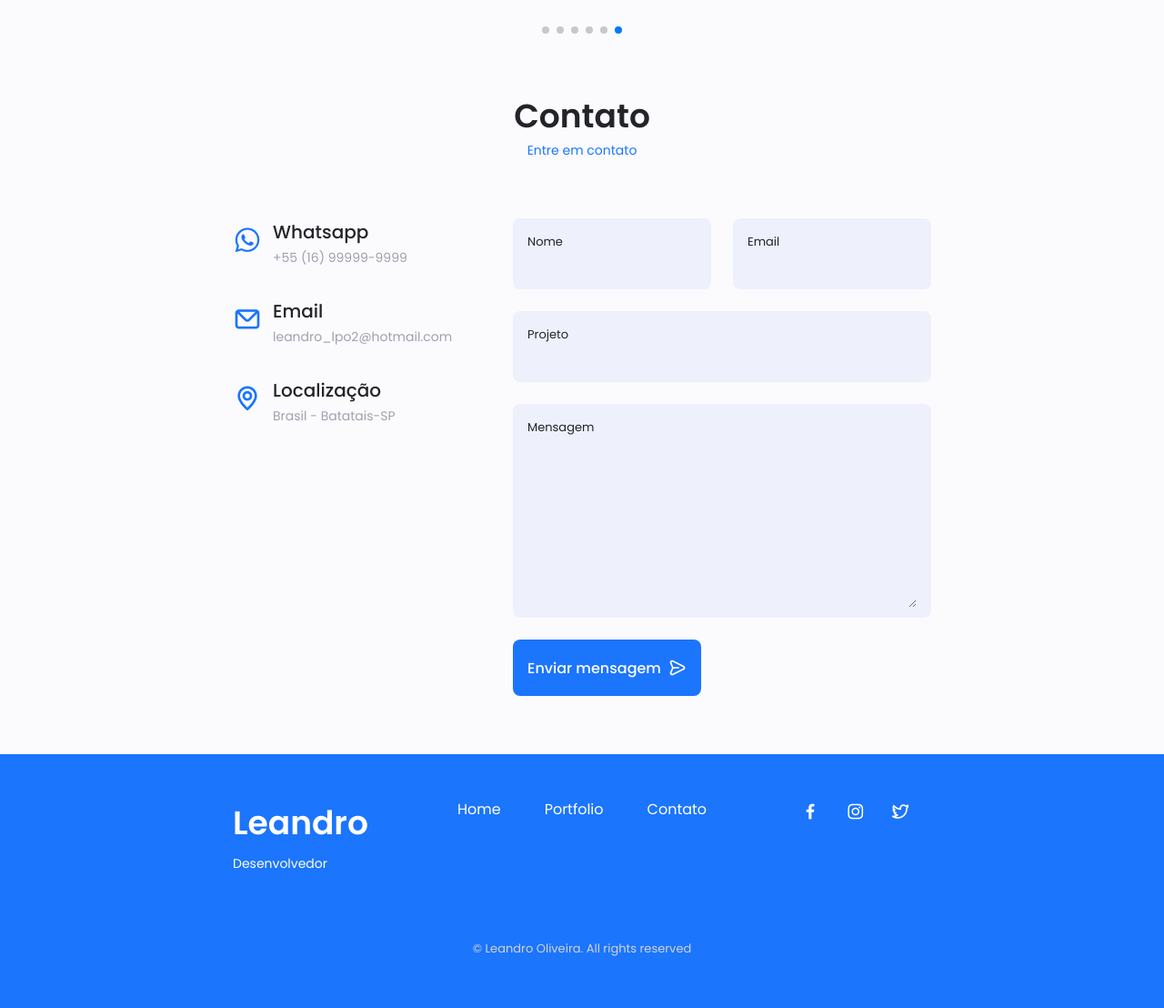
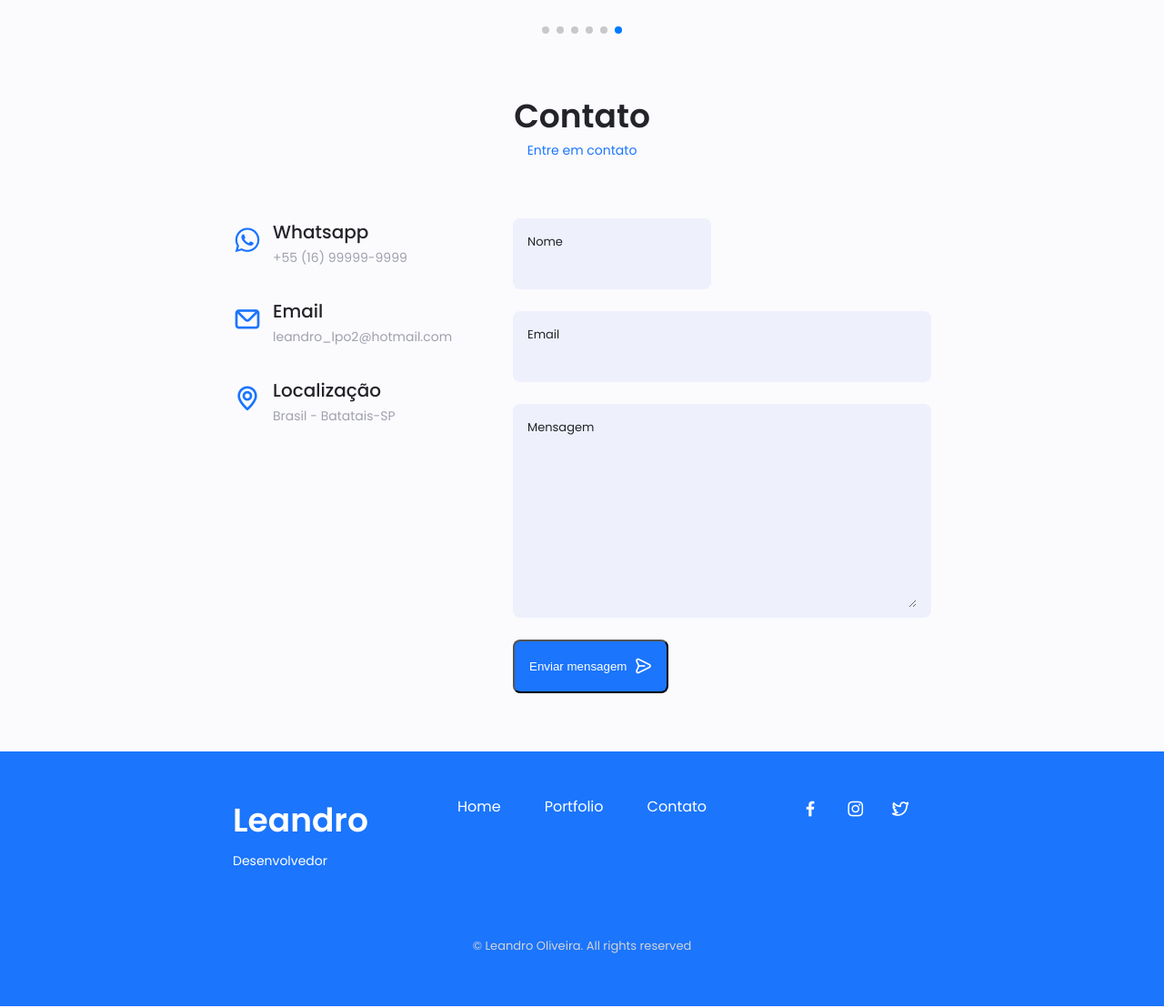
Before and after one commit to LeandroPOliveira/Portifoliov2, a Flask app: page / in a window 1280 px wide. Shown: the part 2819-3927 px from the top of the page at 91% size. Run offline with Flask 2, Linux system fonts and the light colour scheme; some libraries are stand-ins or nearby versions.

Commit message:
configuracao email

```diff
--- a/app.py
+++ b/app.py
@@ -1,23 +1,59 @@
 import os
-from flask import Flask, render_template
+from flask import Flask, render_template, redirect, request, flash
 from flask_mail import Mail, Message
+from config import email, senha
 
 app = Flask(__name__)
-# app.secret_key = 'lambreta'
-#
-# mail_settings = {
-#     "MAIL_SERVER": 'smtp.gmail.com',
-#     "MAIL_PORT": 465,
-#     "MAIL_USE_TLS": False,
-#     "MAIL_USE_SSL": True,
-#     "MAIL_USERNAME": os.environ['user'],
-#     "MAIL_PASSWORD": os.environ['senha']
-# }
+app.secret_key = 'lambreta'
+
+mail_settings = {
+    "MAIL_SERVER": 'smtp.gmail.com',
+    "MAIL_PORT": 465,
+    "MAIL_USE_TLS": False,
+    "MAIL_USE_SSL": True,
+    "MAIL_USERNAME": os.environ['email'],
+    "MAIL_PASSWORD": os.environ['senha']
+}
+
+app.config.update(mail_settings)
+
+mail = Mail(app)
+
+class Contato:
+    def __init__(self, nome, email, mensagem):
+        self.nome = nome
+        self.email = email
+        self.mensagem = mensagem
 
 @app.route('/')
 def index():
     return render_template('index.html')
 
+@app.route('/send', methods=['GET', 'POST'])
+def send():
+    if request.method == 'POST':
+        formContato = Contato(
+            request.form['nome'],
+            request.form['email'],
+            request.form['mensagem']
+        )
+
+        msg = Message(
+            subject=f'{formContato.nome} enviou uma mensagem',
+            sender=app.config.get('MAIL_USERNAME'),
+            recipients=['leandro_lpo2@hotmail.com', app.config.get('MAIL_USERNAME')],
+            body=f'''
+
+            {formContato.nome} com o email {formContato.email}, te enviou a seguinte mensagem:
+
+            {formContato.mensagem}
+                    '''
+        )
+
+        mail.send(msg)
+        flash('Mensagem enviada com sucesso!')
+
+    return redirect('/')
 
 if __name__ == '__main__':
     app.run(debug=False)
--- a/templates/index.html
+++ b/templates/index.html
@@ -579,35 +579,44 @@
                     </div>
                 </div>
 
-                <form action="" class="contact__form grid">
+                <form action="/send" method="post" class="contact__form grid">
                     <div class="contact__inputs grid">
                         <div class="contact__content">
                             <label for="" class="contact__label">Nome</label>
-                            <input type="text" class="contact__input">
+                            <input type="text" class="contact__input" name="nome" required>
                         </div>
-                        <div class="contact__content">
-                            <label for="" class="contact__label">Email</label>
-                            <input type="email" class="contact__input">
-                        </div>
+
                     </div>
                     <div class="contact__content">
-                        <label for="" class="contact__label">Projeto</label>
-                        <input type="text" class="contact__input">
+                        <label for="" class="contact__label">Email</label>
+                        <input type="email" class="contact__input" name="email" required>
                     </div>
                     <div class="contact__content">
                         <label for="" class="contact__label">Mensagem</label>
-                        <textarea name="" id="" cols="0" rows="7" class="contact__input"></textarea>
+                        <textarea name="mensagem" id="" cols="0" rows="7" class="contact__input" required></textarea>
                     </div>
 
                     <div>
-                        <a href="#" class="button button--flex">
+                        <button type="submit" class="button button--flex" >
                             Enviar mensagem
                             <i class="uil uil-message button__icon"></i>
-                        </a>
+                        </button>
+
                     </div>
                 </form>
             </div>
         </section>
+
+
+         {% with messages = get_flashed_messages() %}
+            {% if messages %}
+                <ul id="messages" class="list-unstyled">
+                {% for message in messages %}
+                    <li class="alert alert-success">{{ message }}</li>
+                {% endfor %}
+                </ul>
+            {% endif %}
+        {% endwith %}
     </main>
 
     <!--==================== FOOTER ====================-->
```
Also changed, not shown: 1 other file.
